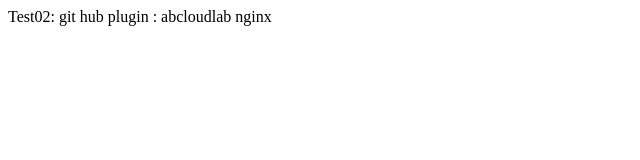
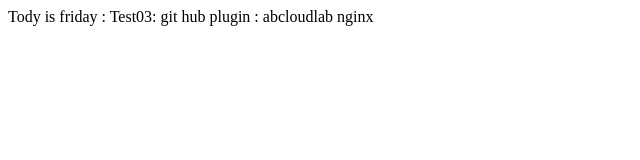
Before and after one commit to icpaws/k8s, a website: page html/index.html in a window 1280 px wide. Shown: the whole page, without its empty margins (0-640 px from the left). Drawn offline with Linux system fonts and the light colour scheme.

Commit message:
update index.html

```diff
--- a/html/index.html
+++ b/html/index.html
@@ -1 +1 @@
-<html><body>Test02: git hub plugin : abcloudlab nginx </body></html>
+<html><body>Tody is friday : Test03: git hub plugin : abcloudlab nginx </body></html>
```
